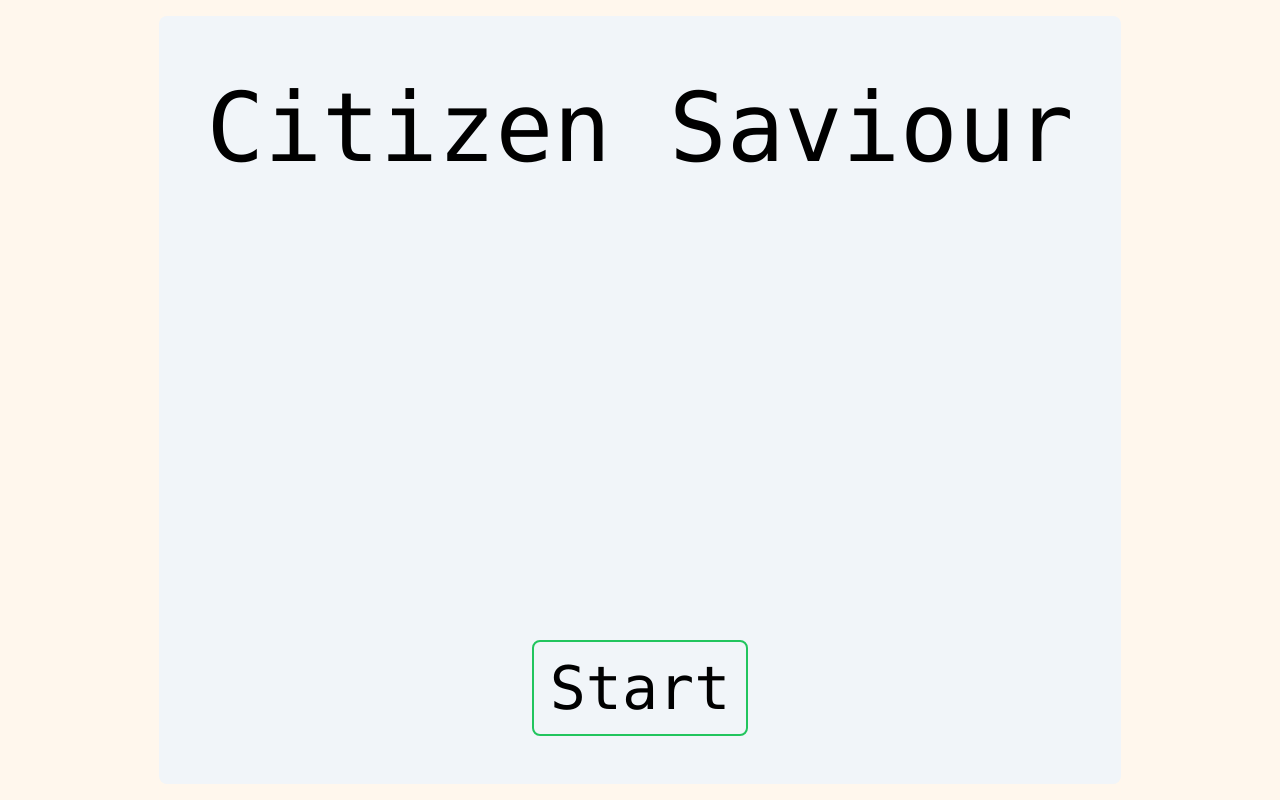
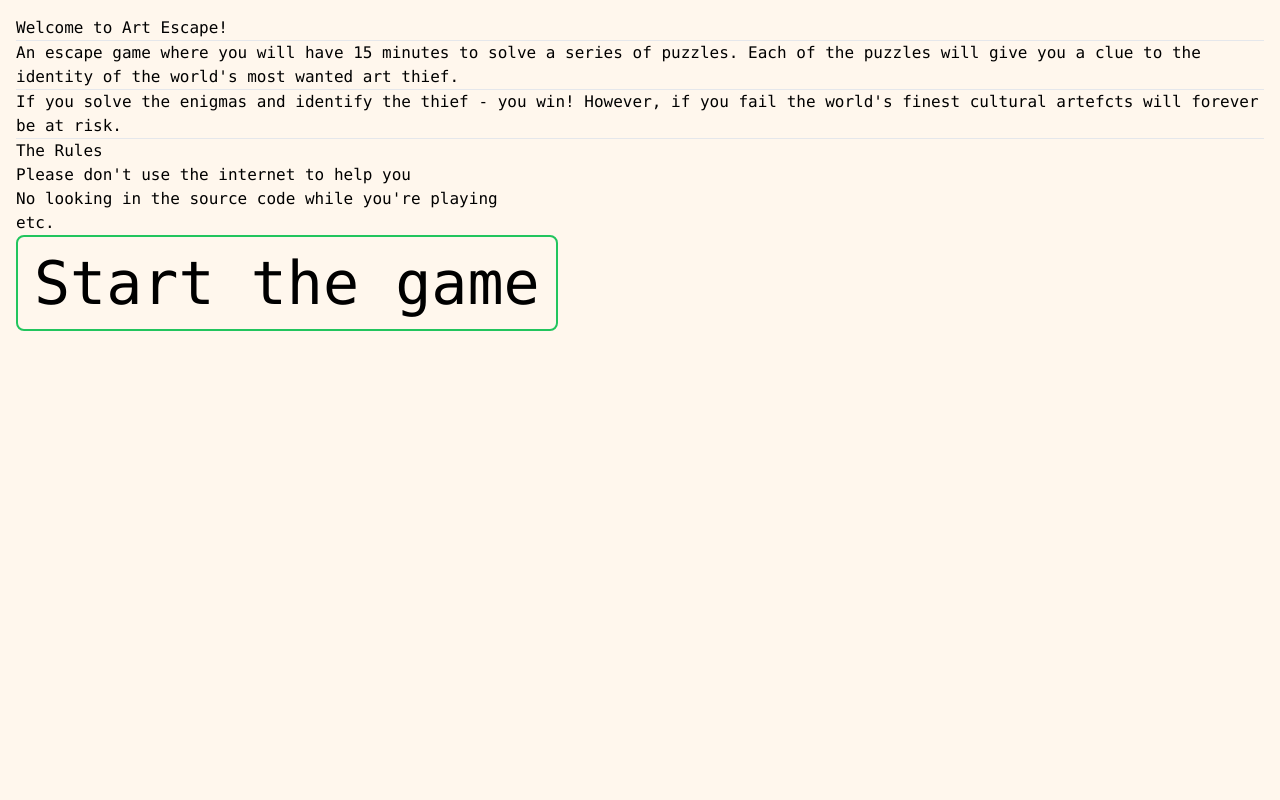
Before and after one commit to sjapaget/escape-game-react, a React (Vite) app: page / in a window 1280 px wide. Built offline with nearby package versions, Linux system fonts and the light colour scheme.

Commit message:
Add basic component for Scene1

```diff
--- a/src/App.jsx
+++ b/src/App.jsx
@@ -1,10 +1,12 @@
 import Start from "./components/Start"
+import Scene1 from "./components/Scene1"
 
 
 function App() {
   return (
     <div className="flex flex-row justify-center h-screen bg-orange-50 p-4 w-screen font-mono">
-      <Start />
+      {/* <Start /> */}
+      <Scene1 />
     </div>
   )
 }
--- /dev/null
+++ b/src/components/Scene1.jsx
@@ -0,0 +1,32 @@
+import React from 'react';
+import Button from './Button'
+
+const Scene1 = () => {
+  return (
+   <div>
+     <p>
+      Welcome to Art Escape!
+    </p>
+    <hr />
+    <p>
+      An escape game where you will have 15 minutes to solve a series of puzzles. Each of the puzzles will give you a clue to the identity of the world's most wanted art thief.
+    </p>
+    <hr />
+    <p>
+      If you solve the enigmas and identify the thief - you win! However, if you fail the world's finest cultural artefcts will forever be at risk.
+    </p>
+    <hr />
+    <h3>
+      The Rules
+    </h3>
+    <ul>
+      <li>Please don't use the internet to help you</li>
+      <li>No looking in the source code while you're playing</li>
+      <li>etc.</li>
+    </ul>
+    <Button text="Start the game" />
+   </div>
+  )
+}
+
+export default Scene1
```
